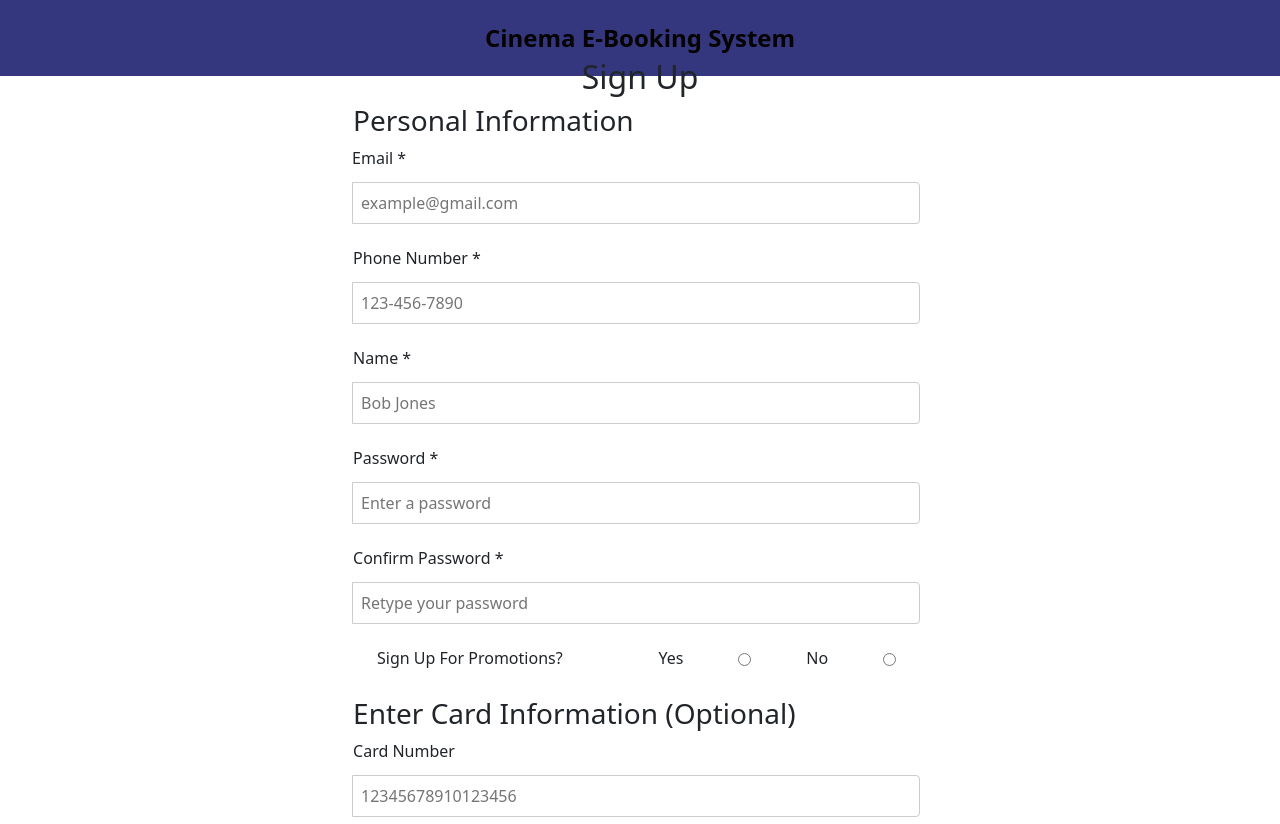
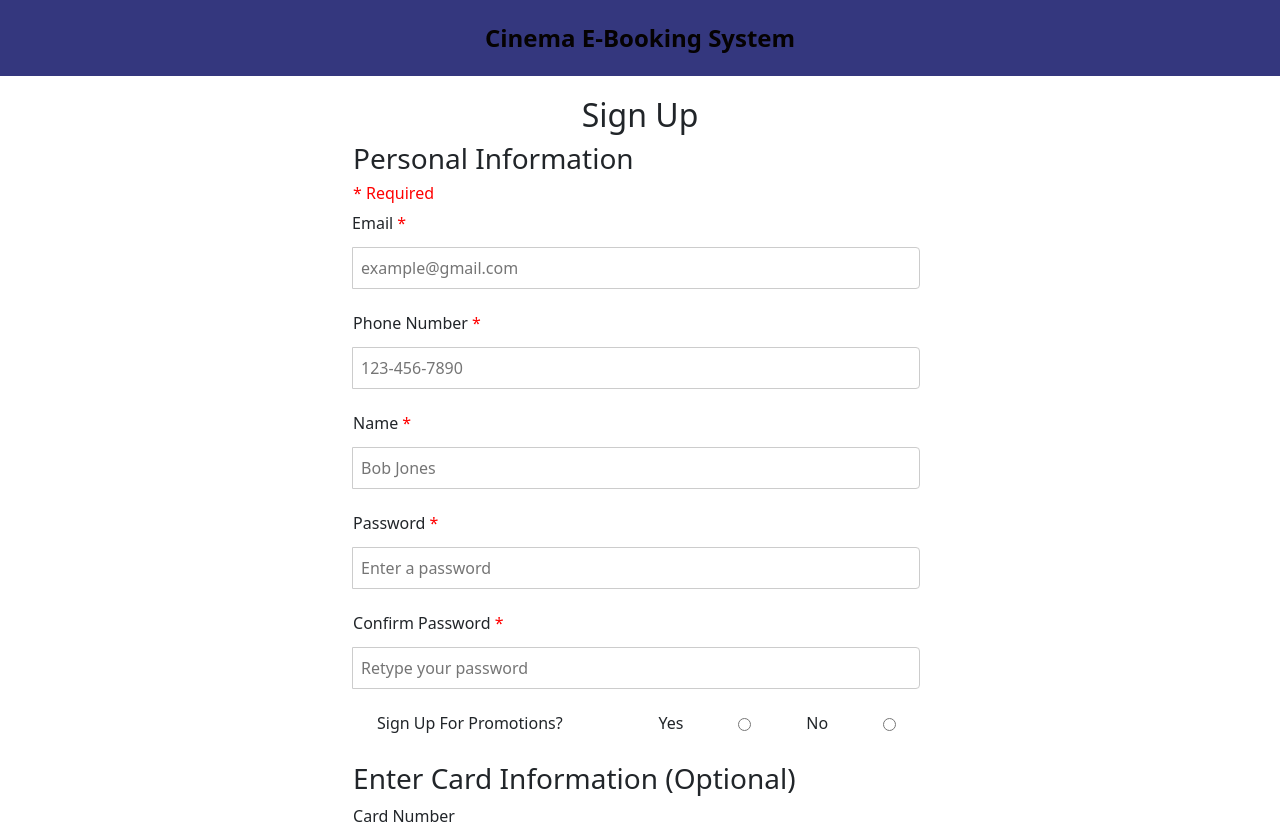
Before and after one commit to ehh67855/Cinema-Booking-Application, a React (Create React App) app in the folder frontend/: page /register in a window 1280 px wide. Shown: the top 824 px of the page. Built offline with nearby package versions, Linux system fonts and the light colour scheme.

Commit message:
cleaned up some CSS, fixed register button on login

```diff
--- a/frontend/src/components/Login/Login.js
+++ b/frontend/src/components/Login/Login.js
@@ -74,8 +74,8 @@ function Login() {
           <br />
           <div id="login-buttons">
             <button type="submit" className="btn btn-primary login-button">Log In</button>
-            <a href="/register" formnovalidate="formnovalidate">
-              <button className="btn btn-primary login-button" formnovalidate="formnovalidate">Register</button>
+            <a href="/register">
+              <button type='button' className="btn btn-primary login-button">Register</button>
             </a>
           </div>
         </div>
--- a/frontend/src/components/Signup/Signup.css
+++ b/frontend/src/components/Signup/Signup.css
@@ -3,7 +3,6 @@
   flex-direction: column;
   justify-content: center;
   align-items: center;
-  height: 200vh;
   width: 100vw;
   padding: 20px;
 }
@@ -66,3 +65,8 @@
   text-align: center; /* Centers the login link */
   margin-top: 15px;
 }
+
+.required {
+  color: red;
+  text-align: left;
+}
--- a/frontend/src/components/Signup/Signup.js
+++ b/frontend/src/components/Signup/Signup.js
@@ -100,9 +100,10 @@ function Signup() {
 
       <form>
       <h3 className="category-label">Personal Information</h3>
+      <h6 className='required'>* Required</h6>
         <div className="input-group">
           <br/>
-          <label htmlFor="email">Email *</label>
+          <label htmlFor="email">Email <span className='required'>*</span></label>
           <input
             type="email"
             id="email"
@@ -114,7 +115,7 @@ function Signup() {
 
         </div>
         <div className="input-group">
-          <label htmlFor="phone">Phone Number *</label>
+          <label htmlFor="phone">Phone Number <span className='required'>*</span></label>
           <input
             type="tel"
             id="phone"
@@ -126,7 +127,7 @@ function Signup() {
         </div>
 
         <div className="input-group">
-          <label htmlFor="name">Name *</label>
+          <label htmlFor="name">Name <span className='required'>*</span></label>
           <input
             type="text"
             id="name"
@@ -138,7 +139,7 @@ function Signup() {
         </div>
 
         <div className="input-group">
-          <label htmlFor="password">Password *</label>
+          <label htmlFor="password">Password <span className='required'>*</span></label>
           <input
             type="password"
             id="password"
@@ -150,7 +151,7 @@ function Signup() {
         </div>
 
         <div className="input-group">
-          <label htmlFor="confirm-password">Confirm Password *</label>
+          <label htmlFor="confirm-password">Confirm Password <span className='required'>*</span></label>
           <input
             type="password"
             id="confirm-password"
```
